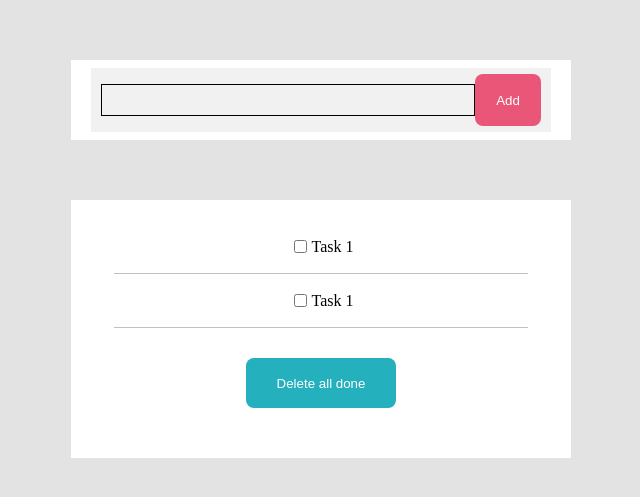
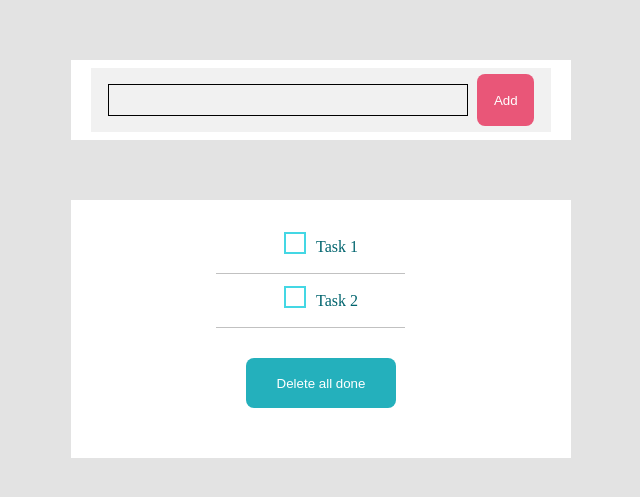
Before and after one commit to juandiegovelsol/sprint5, a plain HTML site: page index.html in a window 1280 px wide. Shown: the part 141-638 px from the top of the page, without its empty margins (319-959 px from the left). Drawn offline with Linux system fonts and the light colour scheme.

Commit message:
adiciona funcionalidad de chequeo y css a la lista de tareas

```diff
--- a/CSS/styles.css
+++ b/CSS/styles.css
@@ -33,13 +33,15 @@ main {
 }
 .taskInput {
   height: 50%;
-  width: 85%;
+  width: 82%;
+  margin: 0 1%;
   background-color: transparent;
   border: solid 1px black;
 }
 .AddTaskButton {
   height: 80%;
-  width: 15%;
+  width: 13%;
+  margin: 0 1%;
   background-color: #e95678;
   color: white;
   border: none;
@@ -58,8 +60,39 @@ main {
   width: 90%;
   border-bottom: solid 1px rgb(193, 193, 193);
 }
-.listCheckbox {
+input[type="checkbox"] {
+  opacity: 0;
   margin: 20px 5px;
+}
+input[type="checkbox"] + label {
+  position: relative;
+  padding-left: 30px;
+  cursor: pointer;
+  display: inline-block;
+  color: #00646e;
+  line-height: 25px;
+}
+input[type="checkbox"] + label::before {
+  content: "";
+  position: absolute;
+  left: 0;
+  top: 0;
+  width: 18px;
+  height: 18px;
+  outline: 2px solid #44d7e4;
+  background: white;
+}
+input[type="checkbox"]:checked + label::before {
+  content: "";
+  text-decoration: line-through;
+  position: absolute;
+  left: 0;
+  top: 0;
+  width: 18px;
+  height: 18px;
+  outline: none;
+  background-image: url(../resourses/images/checkimage.jpg);
+  background-size: contain;
 }
 .deleteButton {
   height: 50px;
--- a/index.html
+++ b/index.html
@@ -15,17 +15,19 @@
           <button class="AddTaskButton">Add</button>
         </article>
       </section>
-      <section class="taskListWrapper">
-        <article class="taskListItem">
-          <input type="checkbox" class="listCheckbox" />
-          <label for="listCheckbox">Task 1</label>
-        </article>
-        <article class="taskListItem">
-          <input type="checkbox" class="listCheckbox" />
-          <label for="listCheckbox">Task 1</label>
-        </article>
-        <button class="deleteButton">Delete all done</button>
-      </section>
+      <div class="taskListWrapper">
+        <form>
+          <p class="taskListItem">
+            <input type="checkbox" id="task1" name="task" />
+            <label for="task1">Task 1</label>
+          </p>
+          <p class="taskListItem">
+            <input type="checkbox" id="task2" name="task" />
+            <label for="task2">Task 2</label>
+          </p>
+          <button class="deleteButton">Delete all done</button>
+        </form>
+      </div>
     </main>
   </body>
 </html>
```
Also changed, not shown: resourses/images/checkimage.jpg (added).
